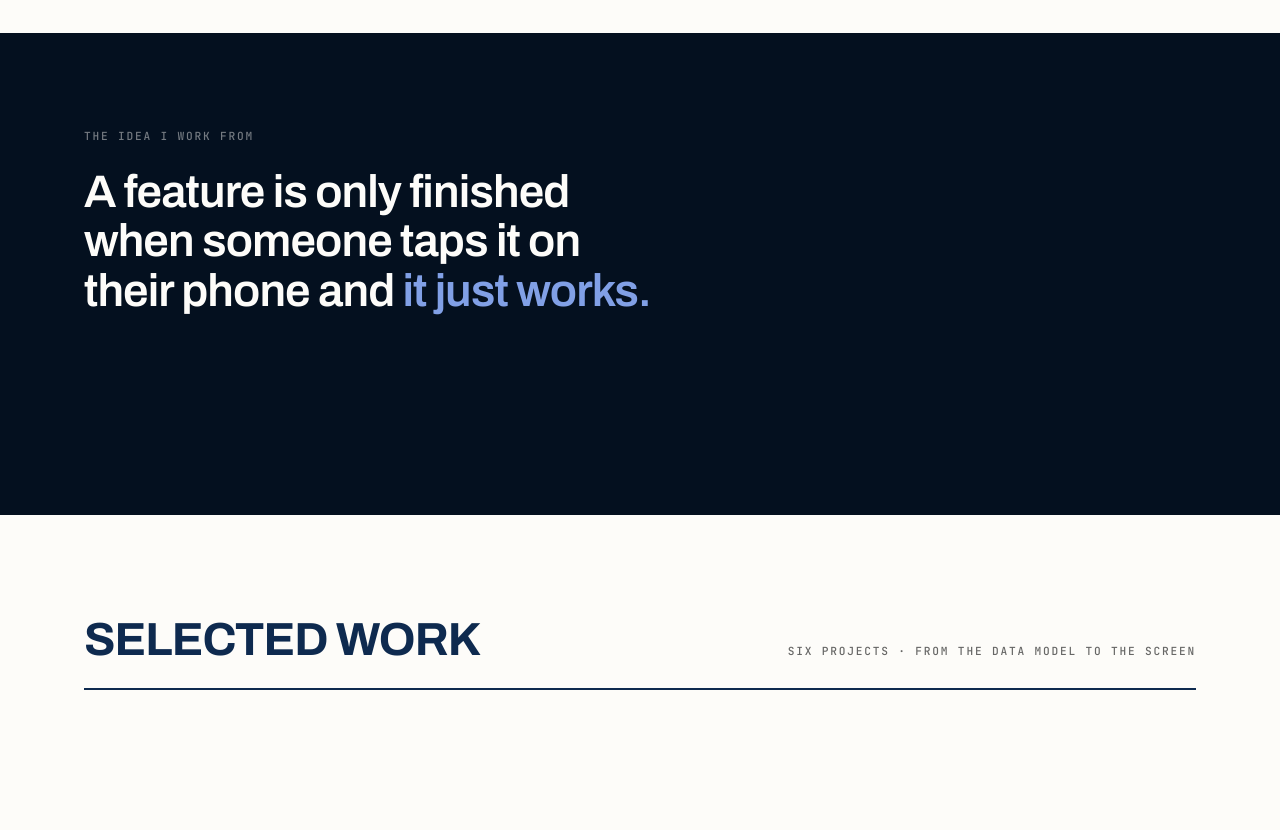
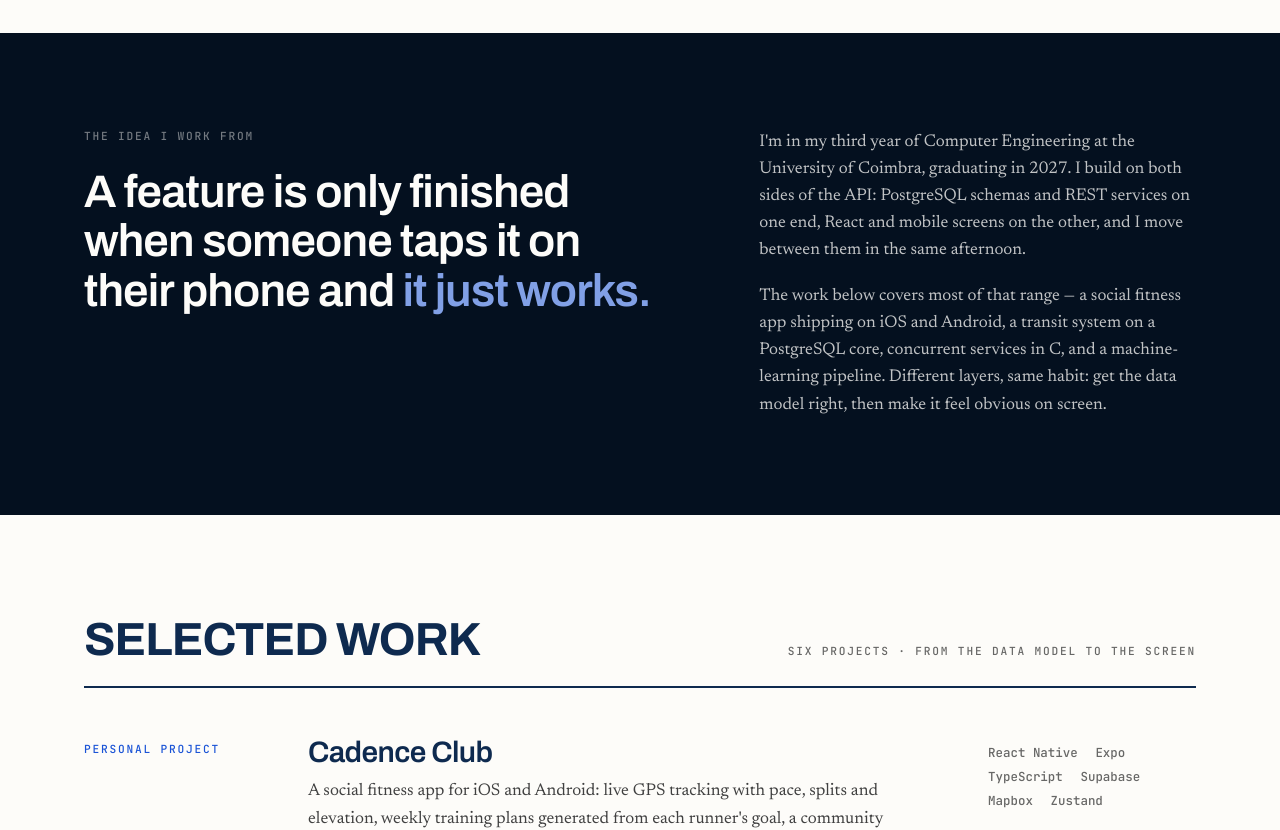
Before and after one commit to akcelgraca/portfolio, a Next.js app: page / in a window 1280 px wide. Shown: the part 760-1590 px from the top of the page. Built offline with nearby package versions, Linux system fonts and the light colour scheme.

Commit message:
reveals ao scroll cross-browser com IntersectionObserver e régua das secções animada

```diff
--- a/app/globals.css
+++ b/app/globals.css
@@ -404,8 +404,18 @@ img {
   justify-content: space-between;
   gap: 0.75rem 2rem;
   padding-bottom: 1.5rem;
-  border-bottom: 2px solid var(--navy);
   margin-bottom: 0.5rem;
+  position: relative;
+}
+
+.slab-head::after {
+  content: "";
+  position: absolute;
+  left: 0;
+  right: 0;
+  bottom: 0;
+  height: 2px;
+  background: var(--navy);
 }
 
 .slab-head .tag {
@@ -681,12 +691,42 @@ img {
   animation: wipe 1s var(--ease) 0.2s both;
 }
 
-@supports (animation-timeline: view()) {
+/* Scroll reveals — .is-in chega por IntersectionObserver (reveal.tsx).
+   O estado escondido só existe com scripting ativo e sem reduced motion,
+   para que nada fique invisível sem JS. */
+
+@media (scripting: enabled) and (prefers-reduced-motion: no-preference) {
   .reveal {
-    animation: fade-up 0.7s var(--ease) both;
-    animation-timeline: view();
-    animation-range: entry 5% cover 22%;
+    opacity: 0;
+    transform: translateY(18px);
+    transition:
+      opacity 0.7s var(--ease) var(--d, 0s),
+      transform 0.7s var(--ease) var(--d, 0s);
   }
+
+  .reveal-wipe {
+    clip-path: inset(0 0 100% 0);
+    transition: clip-path 0.9s var(--ease) var(--d, 0s);
+  }
+
+  .slab-head::after {
+    transform: scaleX(0);
+    transform-origin: left;
+    transition: transform 0.9s var(--ease);
+  }
+}
+
+.reveal.is-in {
+  opacity: 1;
+  transform: none;
+}
+
+.reveal-wipe.is-in {
+  clip-path: inset(0 0 0 0);
+}
+
+.slab-head.is-in::after {
+  transform: scaleX(1);
 }
 
 @media (prefers-reduced-motion: reduce) {
--- a/app/page.tsx
+++ b/app/page.tsx
@@ -1,9 +1,14 @@
 import Image from "next/image";
+import type { CSSProperties } from "react";
 import { profile, projects, toolkit } from "./data";
+import Reveal from "./reveal";
+
+const delay = (ms: number) => ({ "--d": `${ms}ms` }) as CSSProperties;
 
 export default function Home() {
   return (
     <>
+      <Reveal />
       <header className="masthead">
         <div className="shell masthead-inner">
           <a href="#top" className="monogram" aria-label="Akcel Graça — top of page">
@@ -85,14 +90,14 @@ export default function Home() {
         {/* Statement + about --------------------------------------------- */}
         <section className="band" id="about">
           <div className="shell band-inner">
-            <div>
+            <div className="reveal">
               <p className="band-tag tag">The idea I work from</p>
               <blockquote className="band-quote">
                 A feature is only finished when someone taps it on their phone and{" "}
                 <em>it just works.</em>
               </blockquote>
             </div>
-            <div className="band-about reveal">
+            <div className="band-about reveal" style={delay(150)}>
               {profile.about.map((para) => (
                 <p key={para.slice(0, 24)}>{para}</p>
               ))}
@@ -152,8 +157,8 @@ export default function Home() {
             </div>
 
             <dl className="kit">
-              {toolkit.map((row) => (
-                <div className="kit-row reveal" key={row.group}>
+              {toolkit.map((row, index) => (
+                <div className="kit-row reveal" style={delay(index * 60)} key={row.group}>
                   <dt className="tag">{row.group}</dt>
                   <dd>
                     {row.items.map((item) => (
@@ -169,11 +174,15 @@ export default function Home() {
         {/* Contact -------------------------------------------------------- */}
         <section className="contact" id="contact">
           <div className="shell">
-            <p className="tag">Open to internships and graduate roles</p>
-            <a className="contact-mail" href={`mailto:${profile.social.email}`}>
+            <p className="tag reveal">Open to internships and graduate roles</p>
+            <a
+              className="contact-mail reveal-wipe"
+              style={delay(100)}
+              href={`mailto:${profile.social.email}`}
+            >
               {profile.social.email}
             </a>
-            <div className="contact-rail">
+            <div className="contact-rail reveal" style={delay(250)}>
               <a href={profile.social.github} target="_blank" rel="noreferrer">
                 GitHub ↗
               </a>
--- /dev/null
+++ b/app/reveal.tsx
@@ -0,0 +1,27 @@
+"use client";
+
+import { useEffect } from "react";
+
+/* Adds .is-in to observed elements as they enter the viewport.
+   The hidden state lives in CSS, gated on scripting + motion preference,
+   so everything stays visible without JS or with reduced motion. */
+export default function Reveal() {
+  useEffect(() => {
+    const targets = document.querySelectorAll(".reveal, .reveal-wipe, .slab-head");
+    const io = new IntersectionObserver(
+      (entries) => {
+        for (const entry of entries) {
+          if (entry.isIntersecting) {
+            entry.target.classList.add("is-in");
+            io.unobserve(entry.target);
+          }
+        }
+      },
+      { rootMargin: "0px 0px -12% 0px" },
+    );
+    targets.forEach((el) => io.observe(el));
+    return () => io.disconnect();
+  }, []);
+
+  return null;
+}
```
